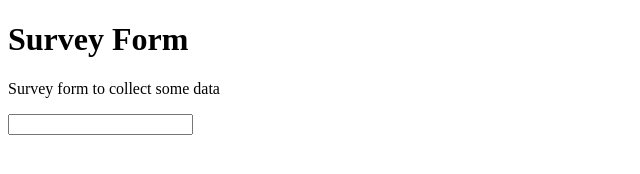
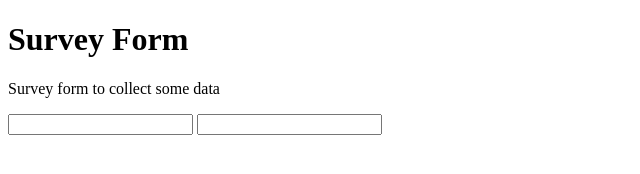
Before and after one commit to dxania/Survey-form, a plain HTML site: page index.html in a window 1280 px wide. Shown: the whole page, without its empty margins (0-640 px from the left). Drawn offline with Linux system fonts and the light colour scheme.

Commit message:
Add feature for id=email

```diff
--- a/index.html
+++ b/index.html
@@ -16,6 +16,7 @@
         <p id="description">Survey form to collect some data</p>
         <form action="" id="survey-form">
             <input type="text" id="name">
+            <input type="email" id="email">
         </form>
         <!--[if lt IE 7]>
             <p class="browsehappy">You are using an <strong>outdated</strong> browser. Please <a href="#">upgrade your browser</a> to improve your experience.</p>
```
